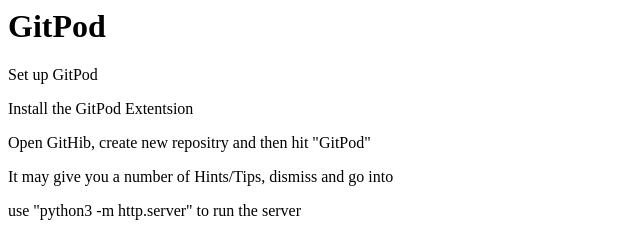
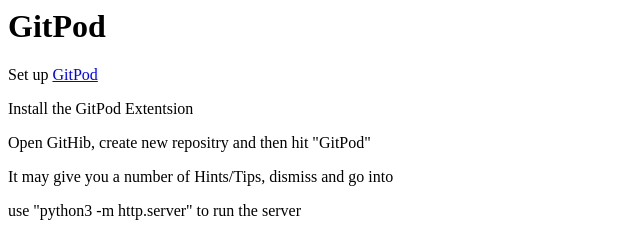
Before and after one commit to DarilliGames/firstGitPod, a plain HTML site: page index.html in a window 1280 px wide. Shown: the top 237 px of the page, 0-640 px from the left. Drawn offline with Linux system fonts and the light colour scheme.

Commit message:
Updated the GitPod Link

```diff
--- a/index.html
+++ b/index.html
@@ -1,7 +1,7 @@
 <html>
     <body>
         <h1 style="color: black">GitPod</h1>
-        <p>Set up GitPod</p>
+        <p>Set up <a href="https://www.gitpod.io/">GitPod</a></p>
         <p>Install the GitPod Extentsion</p>
         <p>Open GitHib, create new repositry and then hit "GitPod"</p>
         <p>It may give you a number of Hints/Tips, dismiss and go into</p>
```
